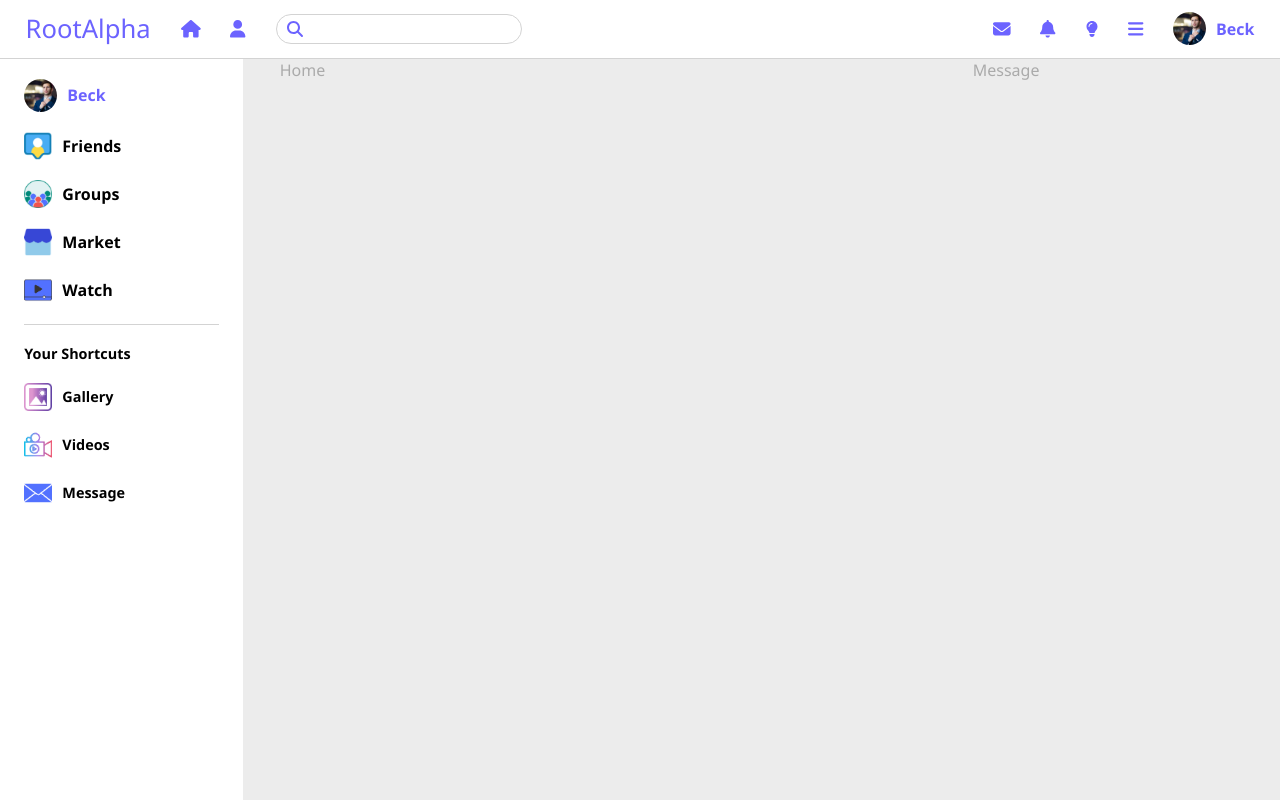
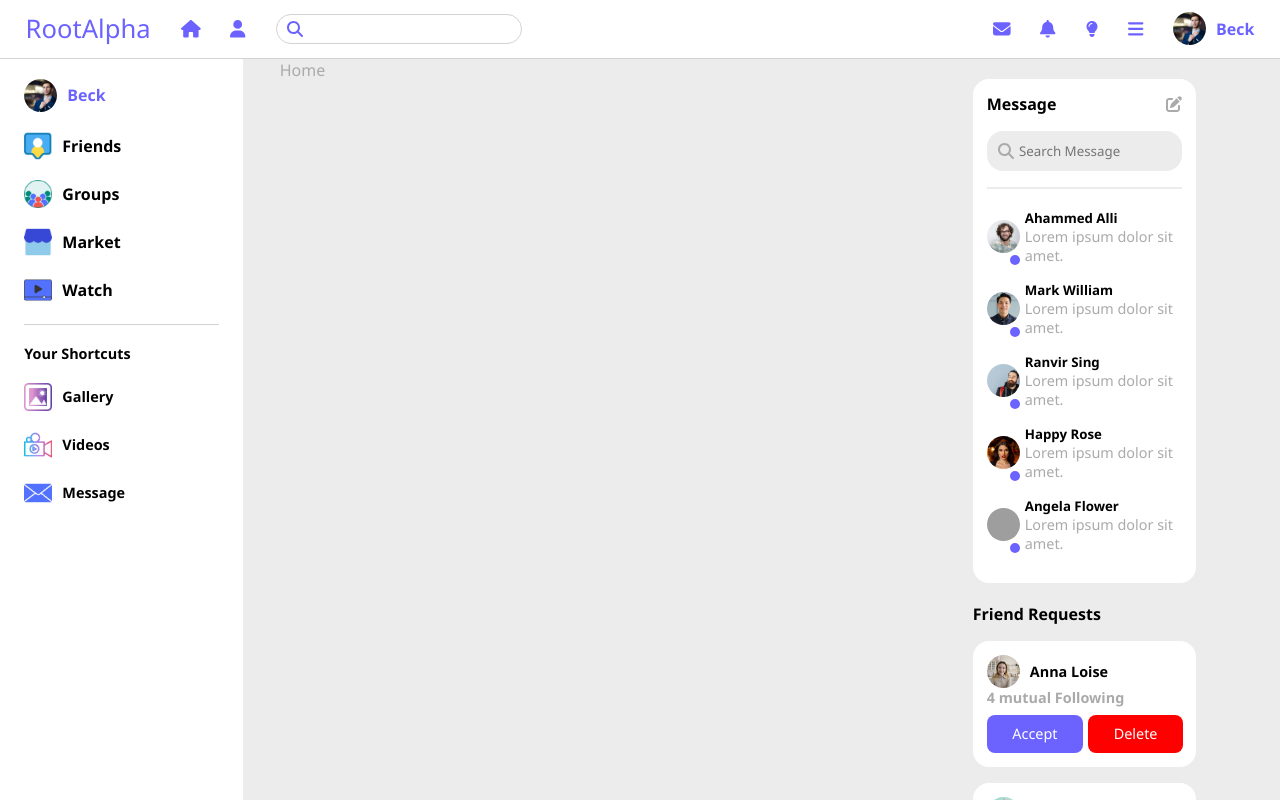
Before and after one commit to ZubairAmin695/social-media-app, a React (Vite) app: page / in a window 1280 px wide. Shown: the top 800 px of the page. Built offline with nearby package versions, Linux system fonts and the light colour scheme; grey boxes are pictures that could not be loaded.

Commit message:
stories files

```diff
--- a/src/components/friendRequest/FriendReq.jsx
+++ b/src/components/friendRequest/FriendReq.jsx
@@ -0,0 +1,40 @@
+import React from "react";
+
+import "./friend.css";
+
+// fakeApi.........
+import FirendReqData from "../../FakeApis/FirendReqData";
+import { Link } from "react-router-dom";
+
+const FriendReq = () => {
+  return (
+    <div className="Friend-Requests">
+      <h4>Friend Requests</h4>
+      {FirendReqData.map((firend) => (
+        <div className="request">
+          <Link to="/profile/id">
+            <div className="info" key={firend.id}>
+              <div className="user">
+                <img src={firend.img} alt="" />
+                <h5>{firend.name}</h5>
+              </div>
+              <div className="info-name">
+                <h5>
+
+                  <p>{firend.info}</p>
+                </h5>
+              </div>
+            </div>
+          </Link>
+
+          <div className="action">
+            <div className="btn btn-primary">Accept</div>
+            <div className="btn btn-red">Delete</div>
+          </div>
+        </div>
+      ))}
+    </div>
+  );
+};
+
+export default FriendReq;
--- a/src/components/friendRequest/friend.css
+++ b/src/components/friendRequest/friend.css
@@ -0,0 +1,20 @@
+.request{
+    background: var(--color-card);
+    margin-top: 1rem;
+    padding: 14px;
+    border-radius: 1rem;
+    display: flex;
+
+    gap: .5rem;
+    flex-direction: column  ;
+}
+
+
+.request h5{
+    font-size: .9rem;
+}
+.request .action{
+    display: flex;
+    align-items:center ;
+    gap: 5px;
+}
--- a/src/components/message/Message.jsx
+++ b/src/components/message/Message.jsx
@@ -1,8 +1,60 @@
 import React from 'react'
+import "./message.css"
+import { Link } from 'react-router-dom'
+
+// fakeapi.............
+import MessageData from '../../FakeApis/MessageData'
+
+
+// fontawesome
+import { FontAwesomeIcon } from '@fortawesome/react-fontawesome'
+import { faEdit, faSearch } from '@fortawesome/free-solid-svg-icons'
 
 const Message = () => {
   return (
-    <div>Message</div>
+    <div className="Message">
+        <div className="message-top">
+            <h4>
+                Message
+            </h4>
+
+            <FontAwesomeIcon icon={faEdit}/>
+        </div>
+
+
+        <div className="message-search">
+            <FontAwesomeIcon icon={faSearch}/>
+            <input type="search" placeholder='Search Message'/>
+
+        </div>
+        <div className='border-div'></div>
+
+        {
+            MessageData.map(mess=>(
+                <Link to="/chatbox/id">
+                    <div className='message' key={mess.id}>
+                        <div className="user">
+                            <img src={mess.img} alt=""/>
+                            <div className='green-active'></div>
+                        </div>
+
+                        <div className="message-body">
+                            <h5>
+                                {mess.name}
+                            </h5>
+
+                            <p>
+                                {mess.mText}
+                            </p>
+                        </div>
+
+
+
+                    </div>
+                </Link>
+            ))
+        }
+    </div>
   )
 }
 
--- a/src/components/message/message.css
+++ b/src/components/message/message.css
@@ -0,0 +1,57 @@
+.Message{
+    background: var(--color-card);
+    margin: 20px auto;
+    border-radius: 1rem;
+    padding: 14px;
+}
+
+.message-top{
+    display: flex;
+    align-items: center;
+    justify-content: space-between;
+    margin-bottom: 1rem;
+}
+.message-search{
+    background: var(--color-bg);
+    display: flex;
+    gap: 5px;
+    align-items: center;
+    border-radius: 1rem;
+    padding: .7rem;
+    margin-bottom: 1rem;
+}
+.message-search input{
+    background: transparent;
+    color:var(--color-text);
+}
+
+.border-div{
+    width: 100%;
+    height: .1rem;
+    background: var(--color-bg);
+    margin-bottom: 20px;
+}
+.message{
+    display: flex;
+
+    gap: 5px;
+    margin-bottom: 1rem ;
+}
+
+.message .user{
+    position: relative;
+}
+
+.green-active{
+    height: 10px;
+    width: 10px;
+    background:var(--color-primary);
+    position: absolute;
+    bottom: 0;
+    right: 0;
+    border-radius: 50%;
+}
+
+.message p{
+    font-size: .9rem;
+}
--- a/src/components/rightbar/Rightbar.jsx
+++ b/src/components/rightbar/Rightbar.jsx
@@ -1,12 +1,14 @@
 import React from 'react'
 import './rightbar.css'
 import Message from '../message/Message'
+import FriendReq from '../friendRequest/FriendReq'
 
 const Rightbar = () => {
   return (
 <div className="rightBar">
   <div className="rightbar-container">
     <Message/>
+    <FriendReq/>
   </div>
 </div>
   )
--- a/src/components/rightbar/rightbar.css
+++ b/src/components/rightbar/rightbar.css
@@ -0,0 +1,18 @@
+.rightBar{
+    height: calc(100vh-3.6rem);
+    position:sticky;
+    top: 3.6rem;
+    overflow: auto;
+
+}
+
+.rightBar::-webkit-scrollbar{
+    display: none;
+
+}
+
+
+.rightbar-container{
+    width:80%;
+
+}
```
Also changed, not shown: src/components/Stories/Story.jsx (added, +9 -0 lines), src/components/Stories/story.css (added).
